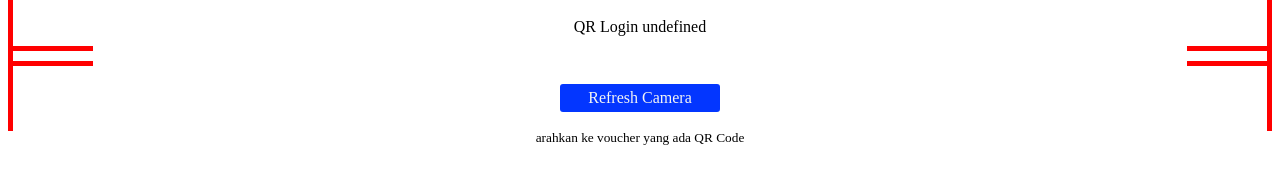
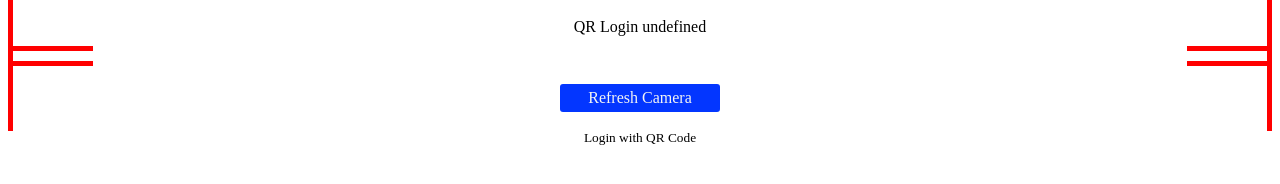
Before and after one commit to lupael/myqr, a plain HTML site: page index.html in a window 1280 px wide. Drawn offline with Linux system fonts and the light colour scheme.

Commit message:
Update index.html

```diff
--- a/index.html
+++ b/index.html
@@ -26,7 +26,7 @@
     </div>
     <br>
     <div id="reload" onclick="location.reload();">Refresh Camera</div>
-    <p><small>arahkan ke voucher yang ada QR Code</small></p>
+    <p><small>Login with QR Code</small></p>
     <br>
   </center>
 <canvas style="display:none;" id="qr-canvas" width="800" height="600"></canvas>
```
